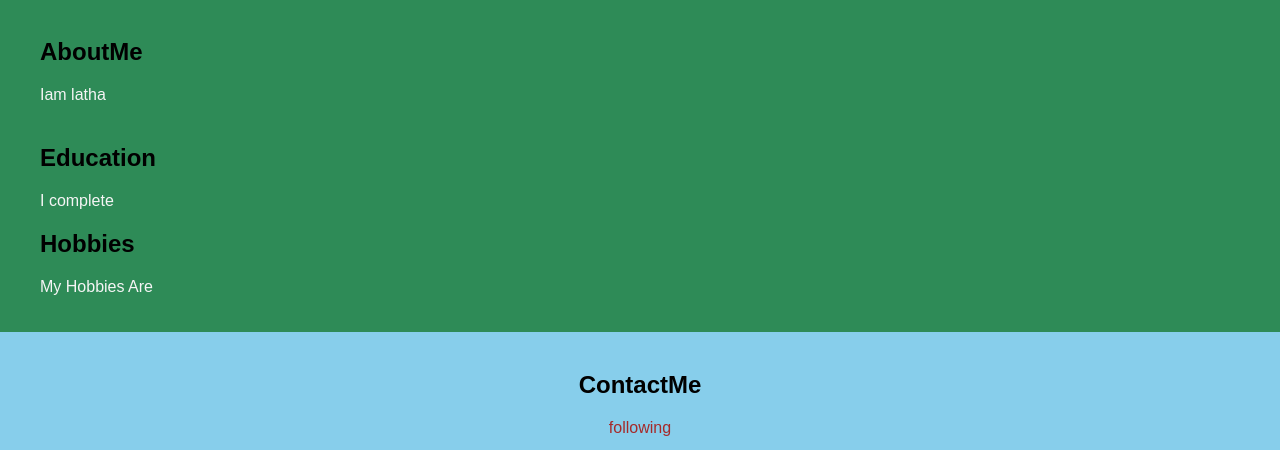
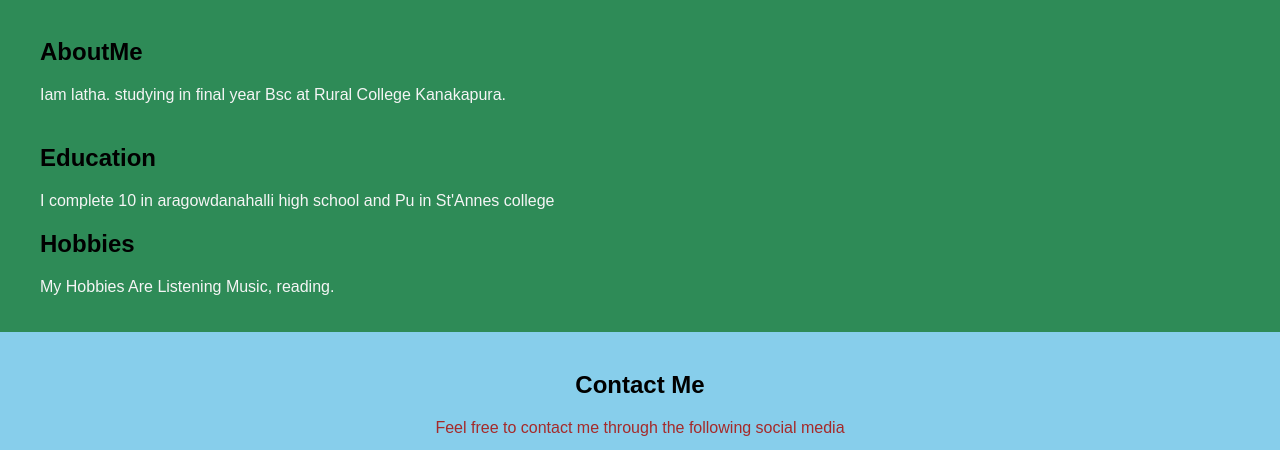
Before and after one commit to LathashreeH/My-portfolio, a plain HTML site: page index.html in a window 1280 px wide. Shown: the part 270-720 px from the top of the page. Drawn offline with Linux system fonts and the light colour scheme.

Commit message:
Update index.html

```diff
--- a/index.html
+++ b/index.html
@@ -34,25 +34,25 @@
         <section id="about">
             <div class="container">
                 <h2>AboutMe</h2>
-                <p>Iam latha            </p>
+                <p>Iam latha. studying in final year Bsc at Rural College Kanakapura. </p>
             </div>
         </section>
         <section id="Education">
              <div class="container">
             <h2>Education</h2>
-            <p>I complete              </p>
+            <p>I complete 10 in aragowdanahalli high school and Pu in St'Annes college</p>
             </div>
             <section id="Hobbies">
                 <div class="container">
                     <h2>Hobbies</h2>
-                    <p>My Hobbies Are          </p>
+                    <p>My Hobbies Are Listening Music, reading.</p>
                 </div>
                 <main>
                     <section id="contact">
                         <div class="container">
-                            <h2 class="contact-head">ContactMe</h2>
+                            <h2 class="contact-head">Contact Me</h2>
                             <div class="contact-info">
-                                <p>following</p>
+                                <p>Feel free to contact me through the following social media</p>
                                 <ul>
                                     <li><a href="https:// www.snapchat"><img src="./img/snap.jpg" class="snap"></li>
                                      <li><a href="https:// www.whatsapp"><img src="img/whatsaap.jpg" class="insta"></a></li>
```
